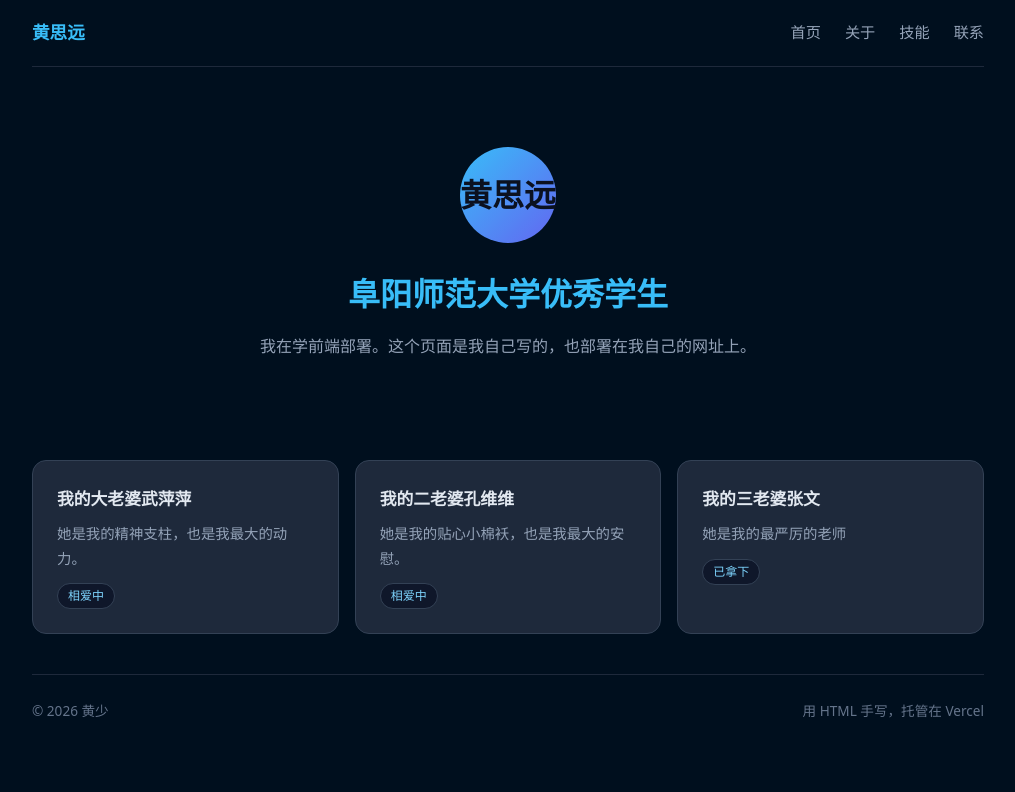
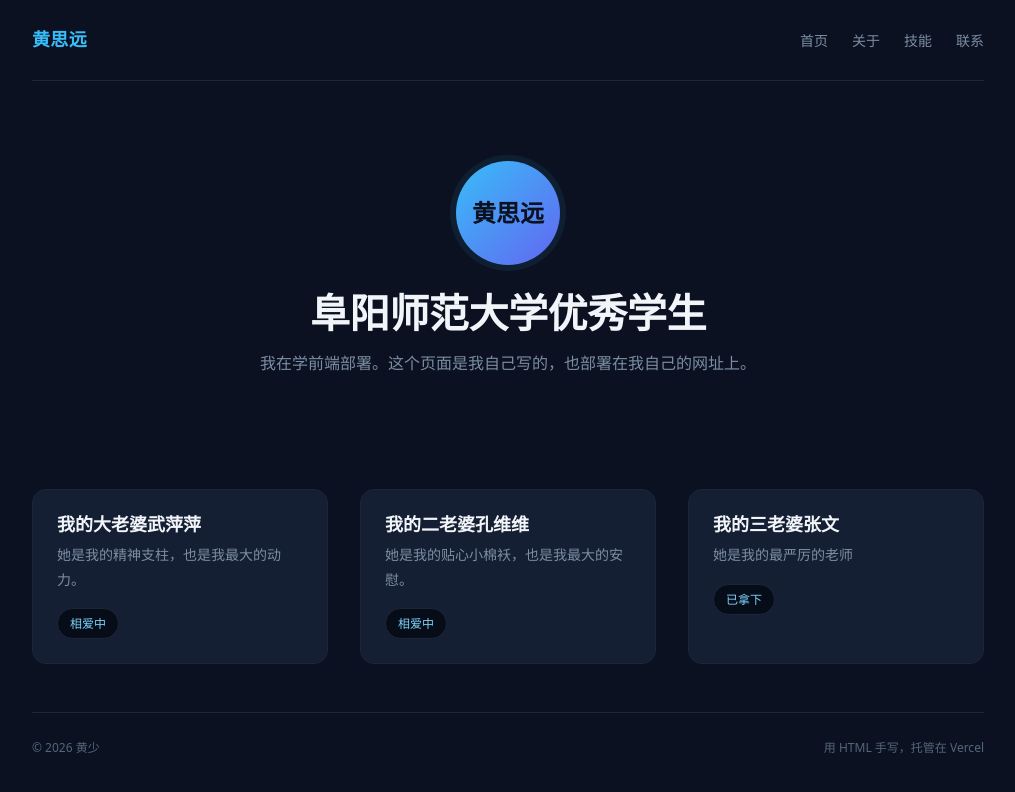
Before and after one commit to zcm12138-Bob/my-site, a plain HTML site: page profile.html in a window 1280 px wide. Shown: the whole page, without its empty margins (132-1147 px from the left). Drawn offline with Linux system fonts and the light colour scheme.

Commit message:
第5天：设计令牌，默认暗色冰蓝主题

```diff
--- a/profile.html
+++ b/profile.html
@@ -6,148 +6,246 @@
   <title>黄少的个人主页</title>
 
   <style>
-    /* ========== 0. 全局重置 ========== */
+    /* ============================================================
+       ★★★ 设计令牌（Design Tokens）★★★
+       全站的颜色、字号、间距都只在这里定义一次。
+       想换风格，只改这个块，下面几百行自动跟着变。
+       ============================================================ */
+    :root {
+      /* ── 品牌色：只用来点睛，不要拿它当正文颜色 ── */
+      --brand:        #38bdf8;
+      --brand-deep:   #0ea5e9;
+      --brand-soft:   #7dd3fc;
+      --brand-alt:    #6366f1;   /* 渐变第二个色 */
+
+      /* ── 背景三层：越靠上的元素越亮，才有“浮起来”的感觉 ── */
+      --bg-base:      #0b1120;   /* 最底层：页面背景 */
+      --bg-card:      #151f33;   /* 中间层：卡片 */
+      --bg-sunken:    #070d18;   /* 下沉层：标签底、输入框 */
+
+      /* ── 文字四层：层次感的全部来源 ── */
+      --text-strong:  #f1f5f9;   /* 一级：大标题 */
+      --text-base:    #cbd5e1;   /* 二级：正文 */
+      --text-muted:   #7b8da4;   /* 三级：说明文字 */
+      --text-dim:     #55657a;   /* 四级：页脚、版权 */
+
+      /* ── 边框 ── */
+      --border:       #2a3b52;
+      --border-soft:  #1b2637;
+
+      /* ── 字号阶梯：只允许用这几个值，别再随手写 0.95rem ── */
+      --fs-xs:   0.75rem;    /* 12px  标签、页脚 */
+      --fs-sm:   0.875rem;   /* 14px  辅助文字、导航 */
+      --fs-base: 1rem;       /* 16px  正文 */
+      --fs-lg:   1.125rem;   /* 18px  卡片标题 */
+      --fs-xl:   1.5rem;     /* 24px  次标题 */
+      --fs-hero: 2.5rem;     /* 40px  首屏大字 */
+
+      /* ── 行高 ── */
+      --lh-tight: 1.2;       /* 标题：紧一点才有力 */
+      --lh-base:  1.75;      /* 正文：松一点才好读 */
+
+      /* ── 间距阶梯：全是 4 的倍数，全站只用这几个 ── */
+      --s-1:  4px;
+      --s-2:  8px;
+      --s-3:  12px;
+      --s-4:  16px;
+      --s-6:  24px;
+      --s-8:  32px;
+      --s-12: 48px;
+      --s-16: 64px;
+      --s-20: 80px;
+
+      /* ── 圆角 ── */
+      --r-sm:   8px;
+      --r-md:   14px;
+      --r-full: 999px;
+
+      /* ── 阴影与过渡 ── */
+      --shadow-card: 0 8px 32px rgba(0, 0, 0, 0.35);
+      --ease: 0.2s ease;
+    }
+
+    /* ============================================================
+       下面开始，所有值都从上面取。你不会再看到硬编码的颜色。
+       ============================================================ */
+
+    /* ── 0. 全局 ── */
     * { box-sizing: border-box; margin: 0; padding: 0; }
 
+    html { scroll-behavior: smooth; }   /* 点导航跳转时平滑滚动 */
+
     body {
-      background: #000f1e;
-      color: #38bdf8;
-      font-family: system-ui, -apple-system, "Microsoft YaHei", sans-serif;
-      line-height: 1.7;
+      background: var(--bg-base);
+      color: var(--text-base);          /* ★ 正文用中间灰，不是品牌色 */
+      font-family: system-ui, -apple-system, "Microsoft YaHei", "PingFang SC", sans-serif;
+      line-height: var(--lh-base);
+      -webkit-font-smoothing: antialiased;  /* Mac 上字更细腻 */
+      font-feature-settings: "kern";        /* 字距微调 */
     }
 
-    /* 通用容器：限制最大宽度 + 自动左右居中 */
+    ::selection {
+      background: var(--brand);
+      color: var(--bg-base);            /* 选中文字时也是品牌色，但只是瞬间 */
+    }
+
+    a { color: inherit; }
+
+    /* 通用容器 */
     .wrap {
       max-width: 1000px;
       margin: 0 auto;
-      padding: 0 24px;
+      padding: 0 var(--s-6);
     }
 
-    /* ========== 1. 导航栏 —— flex 的经典用法 ==========
-       一行里放两组东西，一组靠左，一组靠右 */
+    /* ── 1. 导航栏 ── */
     .nav {
-      display: flex;                    /* 开启 flex：子元素排成一行 */
-      justify-content: space-between;   /* 主轴两端对齐：左一个右一个 */
-      align-items: center;              /* 交叉轴居中：垂直方向对齐 */
-      padding: 18px 0;
-      border-bottom: 1px solid #1e293b;
+      display: flex;
+      justify-content: space-between;
+      align-items: center;
+      padding: var(--s-6) 0;
+      border-bottom: 1px solid var(--border-soft);
     }
 
     .logo {
       font-weight: 700;
-      font-size: 1.1rem;
-      color: #38bdf8;
-      text-decoration: none;   /* 当链接用时不带下划线 */
+      font-size: var(--fs-lg);
+      color: var(--brand);              /* ★ 品牌色只出现在这种很小的地方 */
+      text-decoration: none;
+      letter-spacing: 0.02em;           /* 中文标题加一点字距，更透气 */
     }
 
     .nav-links {
-      display: flex;      /* 链接自己也是一组，排成一行 */
-      gap: 24px;          /* 子元素之间留 24px 空隙 —— 最省事的间距写法 */
+      display: flex;
+      gap: var(--s-6);
       list-style: none;
     }
 
     .nav-links a {
-      color: #94a3b8;
+      color: var(--text-muted);
       text-decoration: none;
-      font-size: 0.95rem;
-      transition: color 0.2s;
+      font-size: var(--fs-sm);
+      transition: color var(--ease);
     }
-    .nav-links a:hover { color: #38bdf8; }
+    .nav-links a:hover { color: var(--text-strong); }
 
-    /* ========== 2. 首屏 —— grid 居中 ========== */
+    /* ── 2. 首屏 ── */
     .hero {
       display: grid;
-      place-items: center;   /* 横向纵向同时居中，比 flex 少写两行 */
+      place-items: center;
       text-align: center;
-      padding: 80px 0 60px;
+      padding: var(--s-20) 0 var(--s-16);
     }
 
     .avatar {
-      width: 96px;
-      height: 96px;
+      width: 104px;
+      height: 104px;
       border-radius: 50%;
-      background: linear-gradient(135deg, #38bdf8, #6366f1);
+      background: linear-gradient(135deg, var(--brand), var(--brand-alt));
       display: grid;
       place-items: center;
-      font-size: 2rem;
+      font-size: var(--fs-xl);
       font-weight: 700;
-      color: #0b1120;
-      margin-bottom: 24px;
+      color: var(--bg-base);
+      margin-bottom: var(--s-6);
+      box-shadow: 0 0 0 6px rgba(56, 189, 248, 0.08);  /* 光晕，很浅 */
     }
 
     .hero h1 {
-      font-size: 2rem;
-      margin-bottom: 12px;
+      /* clamp(最小值, 随屏幕缩放, 最大值) —— 不用媒体查询就自动适配手机 */
+      font-size: clamp(1.5rem, 5vw, var(--fs-hero));
+      line-height: var(--lh-tight);
+      color: var(--text-strong);        /* ★ 标题最亮 */
+      margin-bottom: var(--s-3);
+      letter-spacing: -0.01em;          /* 大标题收紧一点，更精致 */
     }
 
     .hero p {
-      color: #94a3b8;
+      color: var(--text-muted);         /* ★ 说明文字最暗 */
       max-width: 520px;
+      font-size: var(--fs-base);
     }
 
-    /* ========== 3. 卡片区 —— grid 自动换行 ==========
-       屏幕窄了自动从 3 列变 2 列变 1 列，不用写媒体查询 */
+    /* ── 3. 卡片区 ── */
     .cards {
       display: grid;
       grid-template-columns: repeat(auto-fit, minmax(260px, 1fr));
-      gap: 16px;
-      padding: 40px 0;
+      gap: var(--s-8);
+      padding: var(--s-12) 0;
     }
 
     .card {
-      background: #1e293b;
-      border: 1px solid #334155;
-      border-radius: 14px;
-      padding: 24px;
-      transition: border-color 0.2s, transform 0.2s;
+      background: var(--bg-card);
+      border: 1px solid var(--border-soft);
+      border-radius: var(--r-md);
+      padding: var(--s-6);
+      transition: border-color var(--ease), transform var(--ease), box-shadow var(--ease);
     }
 
     .card:hover {
-      border-color: #38bdf8;
-      transform: translateY(-2px);   /* 鼠标悬浮微微上浮 */
+      border-color: var(--border);
+      transform: translateY(-3px);
+      box-shadow: var(--shadow-card);
     }
 
     .card h3 {
-      font-size: 1.05rem;
-      margin-bottom: 8px;
-      color: #e2e8f0;
+      font-size: var(--fs-lg);
+      line-height: var(--lh-tight);
+      color: var(--text-strong);        /* ★ 卡片标题最亮 */
+      margin-bottom: var(--s-2);
     }
 
     .card p {
-      font-size: 0.9rem;
-      color: #94a3b8;
+      font-size: var(--fs-sm);
+      color: var(--text-muted);         /* ★ 卡片说明中等偏暗 */
     }
 
-    .card .tag {
+    .tag {
       display: inline-block;
-      margin-top: 12px;
-      padding: 2px 10px;
-      border-radius: 999px;
-      background: #0f172a;
-      border: 1px solid #334155;
-      font-size: 0.75rem;
-      color: #7dd3fc;
+      margin-top: var(--s-4);
+      padding: var(--s-1) var(--s-3);
+      border-radius: var(--r-full);
+      background: var(--bg-sunken);
+      border: 1px solid var(--border-soft);
+      font-size: var(--fs-xs);
+      color: var(--brand-soft);         /* ★ 标签才用到品牌色 */
     }
 
-    /* ========== 4. 页脚 —— 又是 flex ========== */
+    /* ── 4. 页脚 ── */
     .footer {
       display: flex;
       justify-content: space-between;
       align-items: center;
-      flex-wrap: wrap;      /* 屏幕太窄时允许换行 */
-      gap: 12px;
-      padding: 24px 0;
-      border-top: 1px solid #1e293b;
-      font-size: 0.85rem;
-      color: #64748b;
+      flex-wrap: wrap;
+      gap: var(--s-3);
+      padding: var(--s-6) 0;
+      border-top: 1px solid var(--border-soft);
+      font-size: var(--fs-xs);
+      color: var(--text-dim);           /* ★ 页脚最暗 */
     }
 
-    /* ========== 5. 手机适配 ========== */
+    /* ── 5. 手机适配 ── */
     @media (max-width: 640px) {
-      .hero h1 { font-size: 1.5rem; }
-      .hero { padding: 48px 0 32px; }
-      .nav-links { gap: 14px; font-size: 0.85rem; }
+      .hero      { padding: var(--s-12) 0 var(--s-8); }
+      .nav-links { gap: var(--s-3); }
+      .nav-links a { font-size: var(--fs-xs); }
     }
+
+    /* ============================================================
+       ★ 换主题速查：只改 :root 里这几个值，整站变样
+
+       冰蓝（现在）：  --brand: #38bdf8   --brand-alt: #6366f1
+       薄荷绿：        --brand: #34d399   --brand-alt: #059669
+       暖橙：          --brand: #fb923c   --brand-alt: #f43f5e
+       莓紫：          --brand: #c084fc   --brand-alt: #818cf8
+       金黄：          --brand: #fbbf24   --brand-alt: #f97316
+
+       浅色主题（把背景翻过来）：
+         --bg-base: #f8fafc   --bg-card: #ffffff   --bg-sunken: #f1f5f9
+         --text-strong: #0f172a   --text-base: #334155
+         --text-muted: #64748b    --text-dim: #94a3b8
+         --border: #e2e8f0        --border-soft: #e8edf3
+       ============================================================ */
   </style>
 </head>
 
@@ -191,7 +289,6 @@
         <span class="tag">相爱中</span>
       </div>
 
-
       <div class="card">
         <h3>我的三老婆张文</h3>
         <p>她是我的最严厉的老师</p>
```
